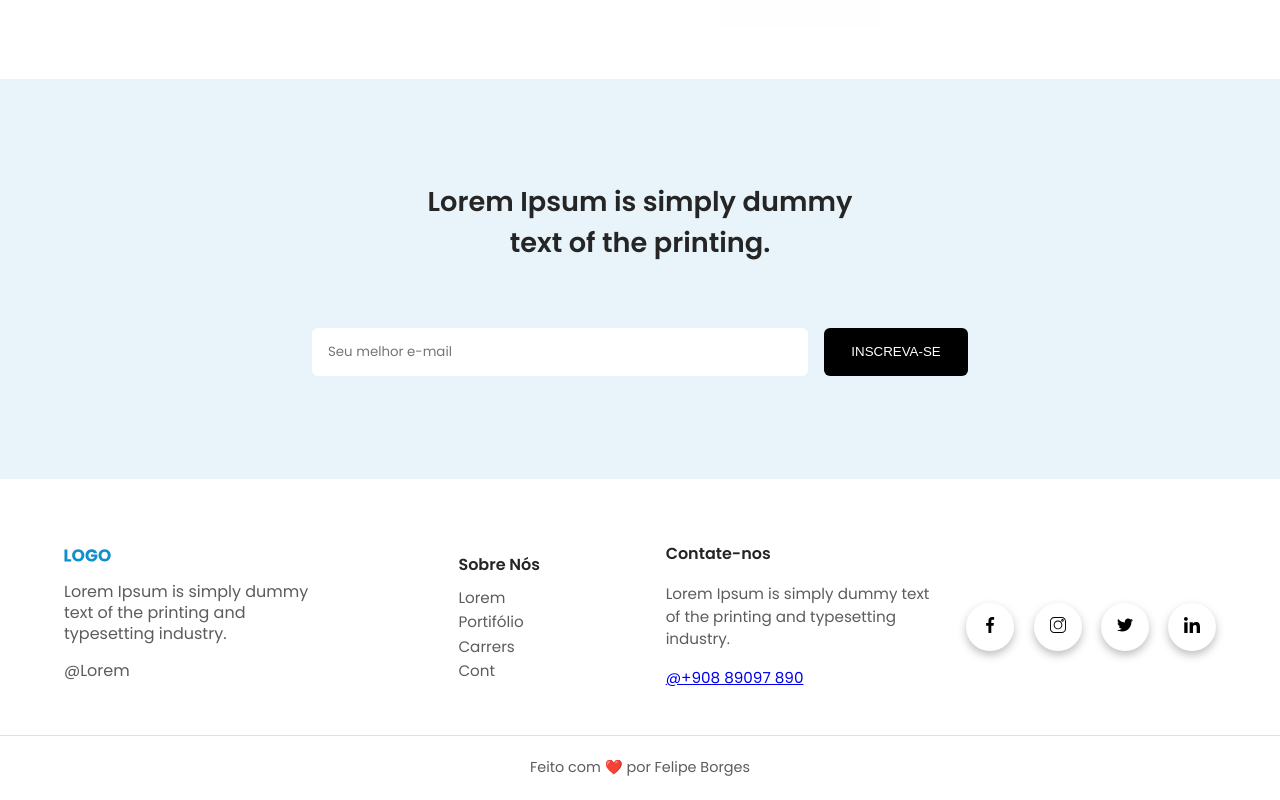
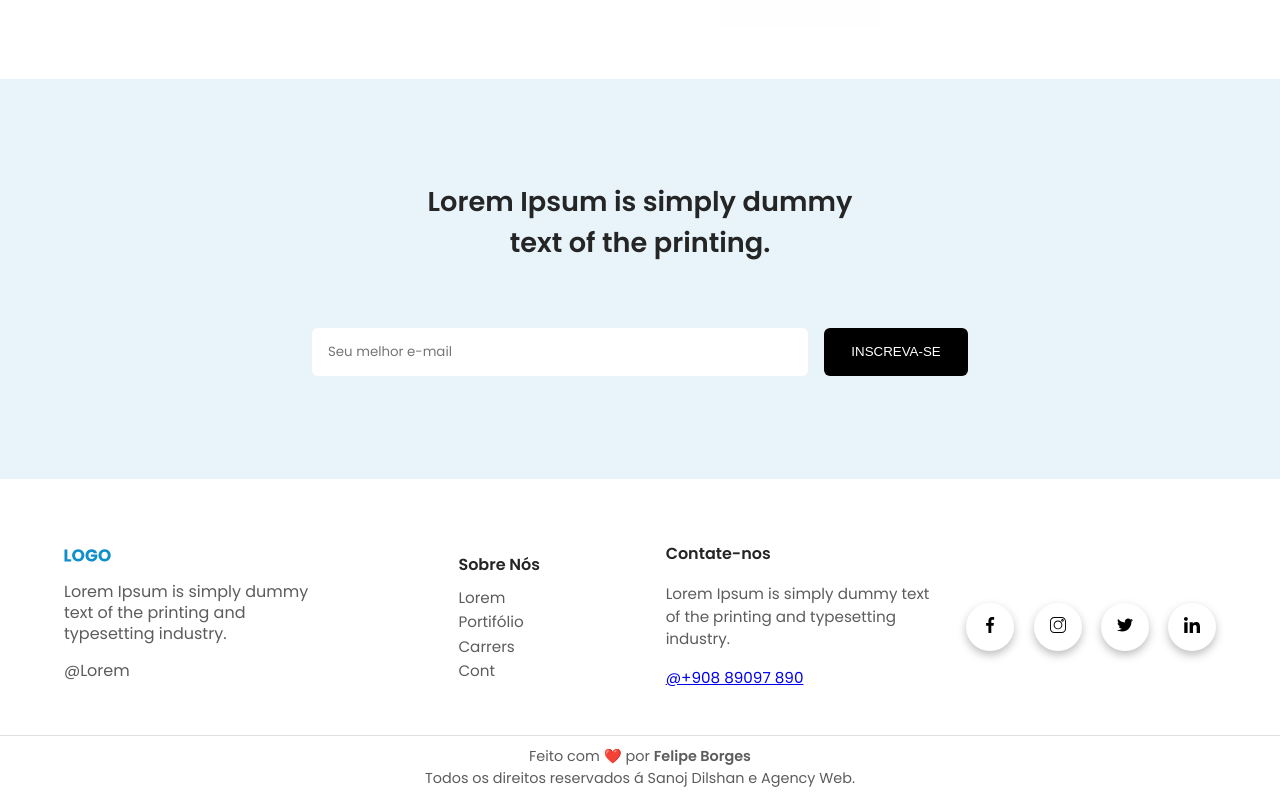
Before and after one commit to fdfborges/agencyweb-react-ts, a React (Vite) app: page / in a window 1280 px wide. Shown: the part 3354-4154 px from the top of the page. Built offline with nearby package versions, Linux system fonts and the light colour scheme.

Commit message:
Config directs reservd

```diff
--- a/src/components/Footer/Footer.module.css
+++ b/src/components/Footer/Footer.module.css
@@ -147,6 +147,7 @@
 
 .baseboard {
     display: flex;
+    flex-direction: column;
     align-items: center;
     text-align: center;
     justify-content: center;
--- a/src/components/Footer/Footer.tsx
+++ b/src/components/Footer/Footer.tsx
@@ -52,7 +52,8 @@ export function Footer() {
                     </div>
                 </section>
                 <div className={styles.baseboard}>
-                    <p>Feito com ❤️ por Felipe Borges</p>
+                    <p>Feito com ❤️ por <strong>Felipe Borges</strong></p>
+                    <p>Todos os direitos reservados á Sanoj Dilshan e Agency Web.</p>
                 </div>
             </footer>
         </>
--- a/src/components/Newsletter/Newsletter.tsx
+++ b/src/components/Newsletter/Newsletter.tsx
@@ -5,10 +5,12 @@ export function Newsletter() {
         <>
             <div className={styles.container}>
                 <h2>Lorem Ipsum is simply dummy <br /> text of the printing. </h2>
-                <div className={styles.inputandbtn}>
-                    <input type="email" placeholder= 'Seu melhor e-mail'/>
-                    <button>INSCREVA-SE</button>
-                </div>
+                <form className={styles.inputandbtn}>
+                    <input type="email" placeholder='Seu melhor e-mail' />
+                    <button type='submit'>INSCREVA-SE</button>
+                </form>
+
+
             </div>
         </>
     )
```
